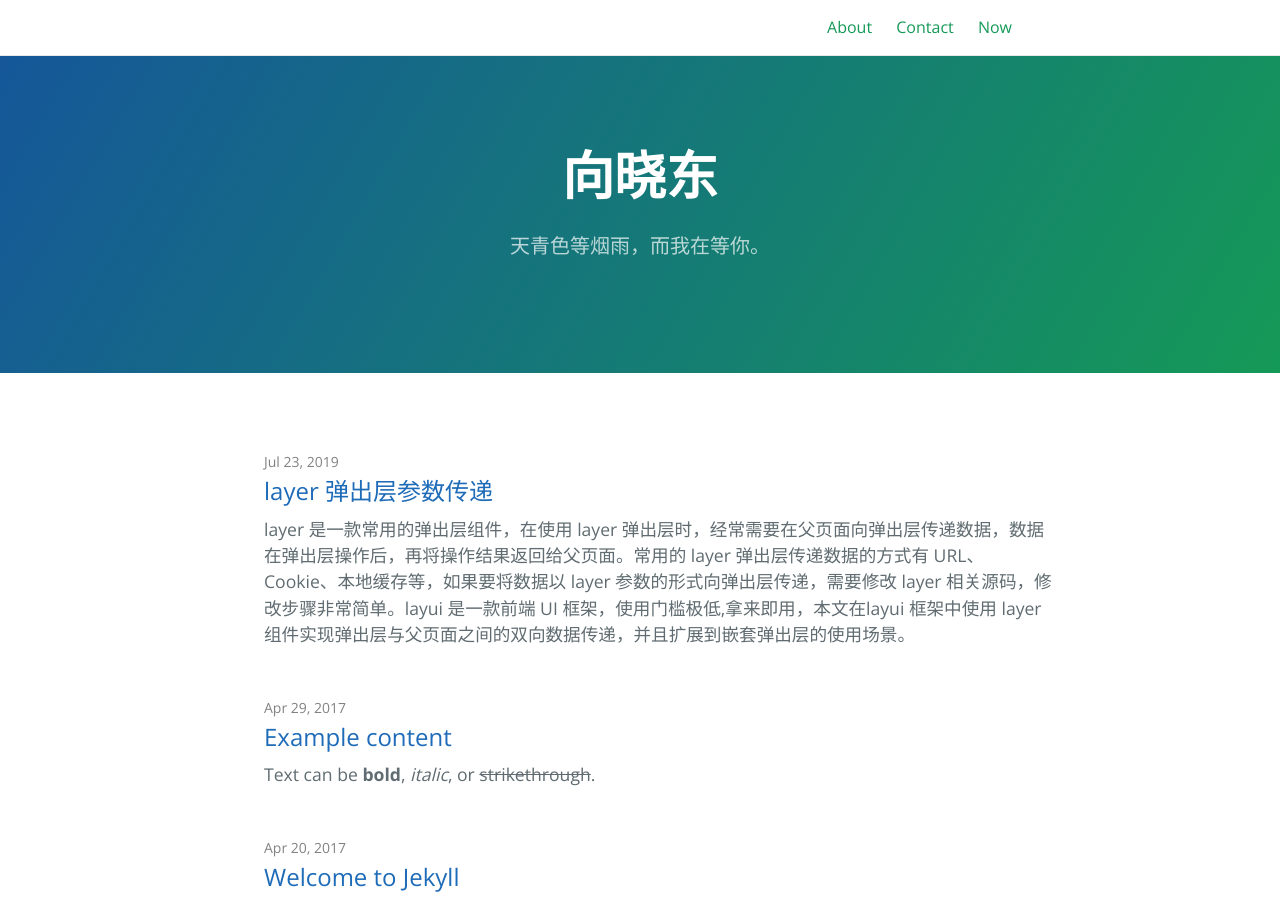
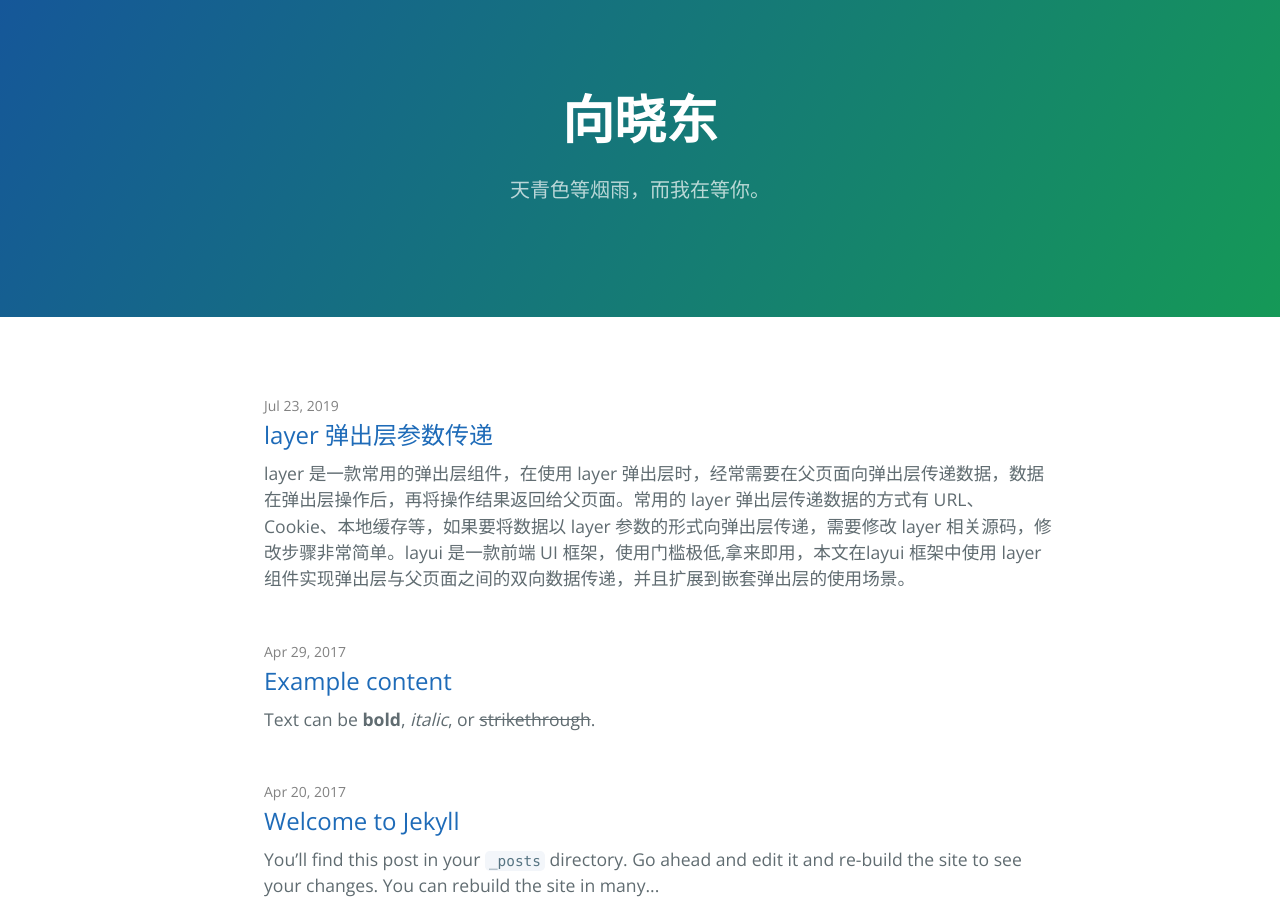
Before and after one commit to wjw875/wangjinwu.github.io, a Jekyll site: the page built from index.md, in a window 1280 px wide and 900 px high. Built offline with Jekyll 4.4.1, drawn with Linux system fonts in a browser that asks for light colours.

Commit message:
【框架】屏蔽site-header.html显示

```diff
--- a/_layouts/default.html
+++ b/_layouts/default.html
@@ -52,7 +52,7 @@
     </head>
     <body>
 
-        {% include site-header.html %}
+        <!--{% include site-header.html %}-->
 
         {% if page.layout == 'home' %}
         {% assign page-tagline = site.description | default: site.github.project_tagline | escape %}
```
